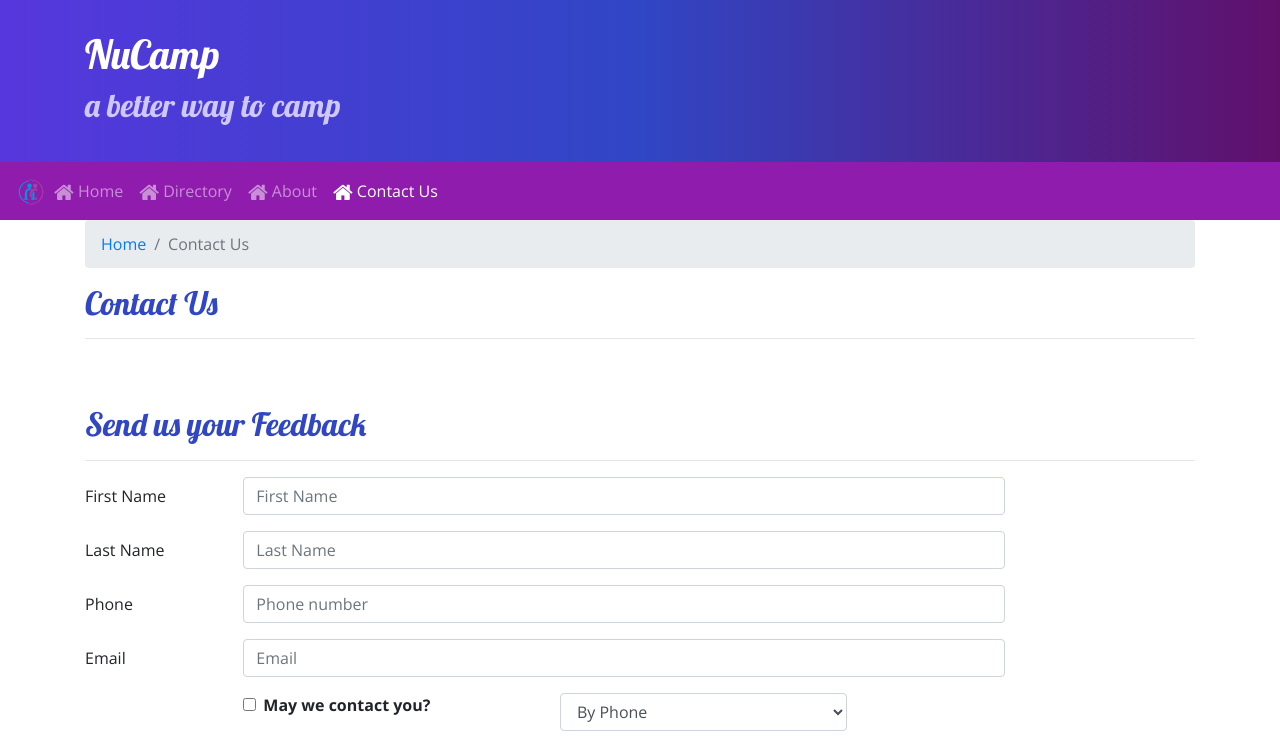
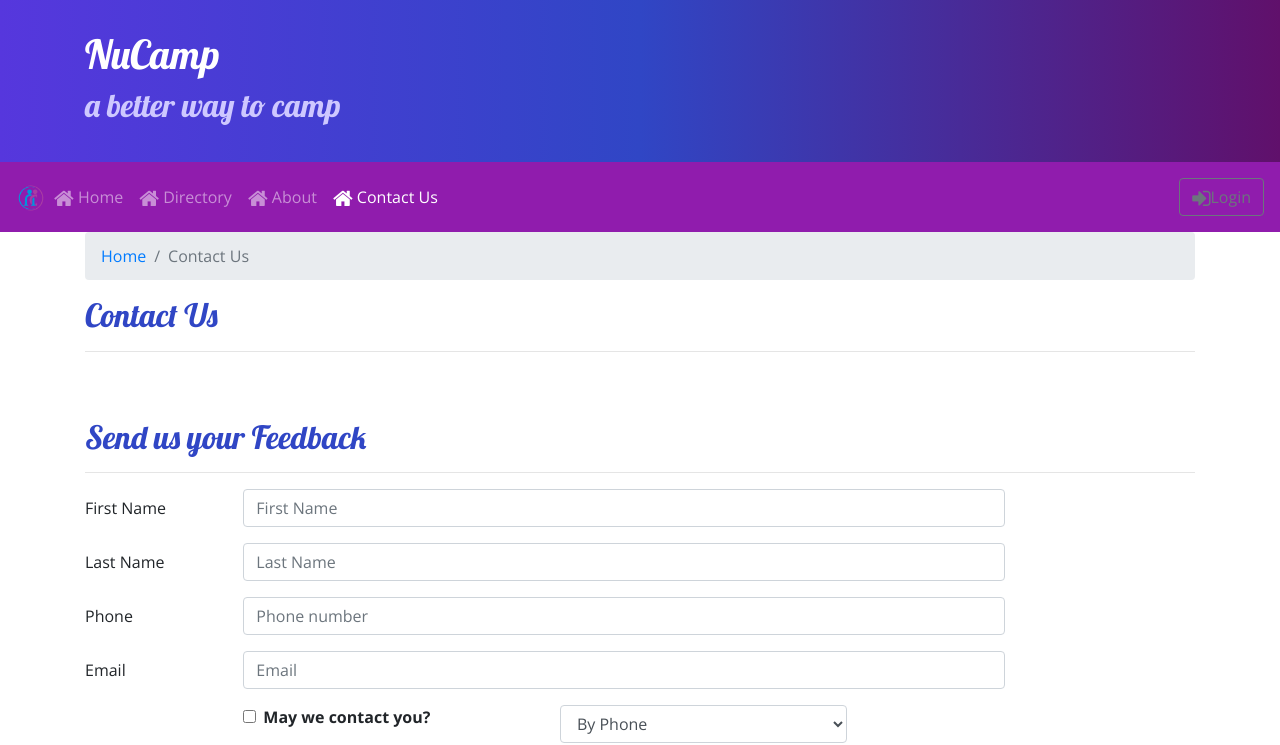
Before and after one commit to gaoyanyan666/react-creat-app, a React (Create React App) app: page /contactus in a window 1280 px wide. Shown: the top 745 px of the page. Built offline with nearby package versions, Linux system fonts and the light colour scheme.

Commit message:
Uncontrolled Form

```diff
--- a/src/components/CampsiteInfoComponent.js
+++ b/src/components/CampsiteInfoComponent.js
@@ -3,10 +3,7 @@
 import { Link } from 'react-router-dom';
 
 
-
-
 function RenderCampsite({campsite}){
-
     return(
         <div className="col-md-5 m-1" >
         <Card>
@@ -20,7 +17,6 @@
     }
 
 function RenderComments({comments}){
-
     if(comments){
         return(
             <div className="col-md-5 m-1">
@@ -66,6 +62,4 @@
 
 }
 
-
-
     export default CampsiteInfo;
--- a/src/components/HeaderComponent.js
+++ b/src/components/HeaderComponent.js
@@ -1,5 +1,5 @@
 import React, { Component }  from 'react';
-import { Nav, Navbar, NavbarBrand, NavbarToggler, Collapse, NavItem, Jumbotron } from 'reactstrap';
+import { Nav, Navbar, NavbarBrand, NavbarToggler, Collapse, NavItem, Jumbotron, Button, Modal, ModalHeader, ModalBody, Form, FormGroup, Input, Label} from 'reactstrap';
 import { NavLink } from 'react-router-dom';
 
 class Header extends Component {
@@ -7,12 +7,24 @@
         super(props);
         this.toggleNav = this.toggleNav.bind(this);
         this.state={
-            isNavOpen:false
+            isNavOpen:false,
+            isModalOpen:false
         };
     }
-    toggleNav(){
+
+    handleLogin(event) {
+        alert(`Username: ${this.username.value} Password: ${this.password.value} Remember: this.toggleModal()`);
+        event.preventDefault();
+    }
+
+    toggleNav=()=>{
         this.setState({
             isNavOpen: !this.state.isNavOpen
+        });
+    }
+    toggleModal =() =>{
+        this.setState({
+            isModalOpen: !this.state.isModalOpen
         });
     }
     render() {
@@ -57,8 +69,34 @@
                                 </NavLink>
                             </NavItem>
                         </Nav>
+
+                        <span className="navbar-text ml-auto">
+                            <Button outline onClick={this.toggleModal}>
+                                <i className="fa fa-sign-in fa-lg"/>Login
+                            </Button>
+                        </span>
                     </Collapse>
                 </Navbar>
+
+                <Modal isOpen={this.state.isModalOpen} toggle={this.toggleModal}>
+                    <ModalHeader toggle={this.toggleModal}>Login</ModalHeader>
+                    <ModalBody>
+                        <Form onSubmit={this.handleLogin}>
+                            <FormGroup>
+                                <Label htmlFor="username">Username </Label>
+                                    <Input type="text" id="username" name="username" innerRef={input => this.username = input}/>
+                            </FormGroup>
+                            <FormGroup>
+                                <Label htmlFor="password">Password </Label>
+                                    <Input type="password" id="password" name="password" innerRef={input => this.password = input}/>
+                            </FormGroup>
+                            <FormGroup check>
+                                <Label check> <Input type="checkbox"  name="remember" innerRef={input=> this.remember = input}/> Remember me </Label>
+                            </FormGroup>
+                            <Button type="submit" value="submit" color="primary">Login</Button>
+                        </Form>
+                    </ModalBody>
+                </Modal>
             </React.Fragment>
         );
     }
```
Lines whose indentation alone changed are shown as unchanged.
